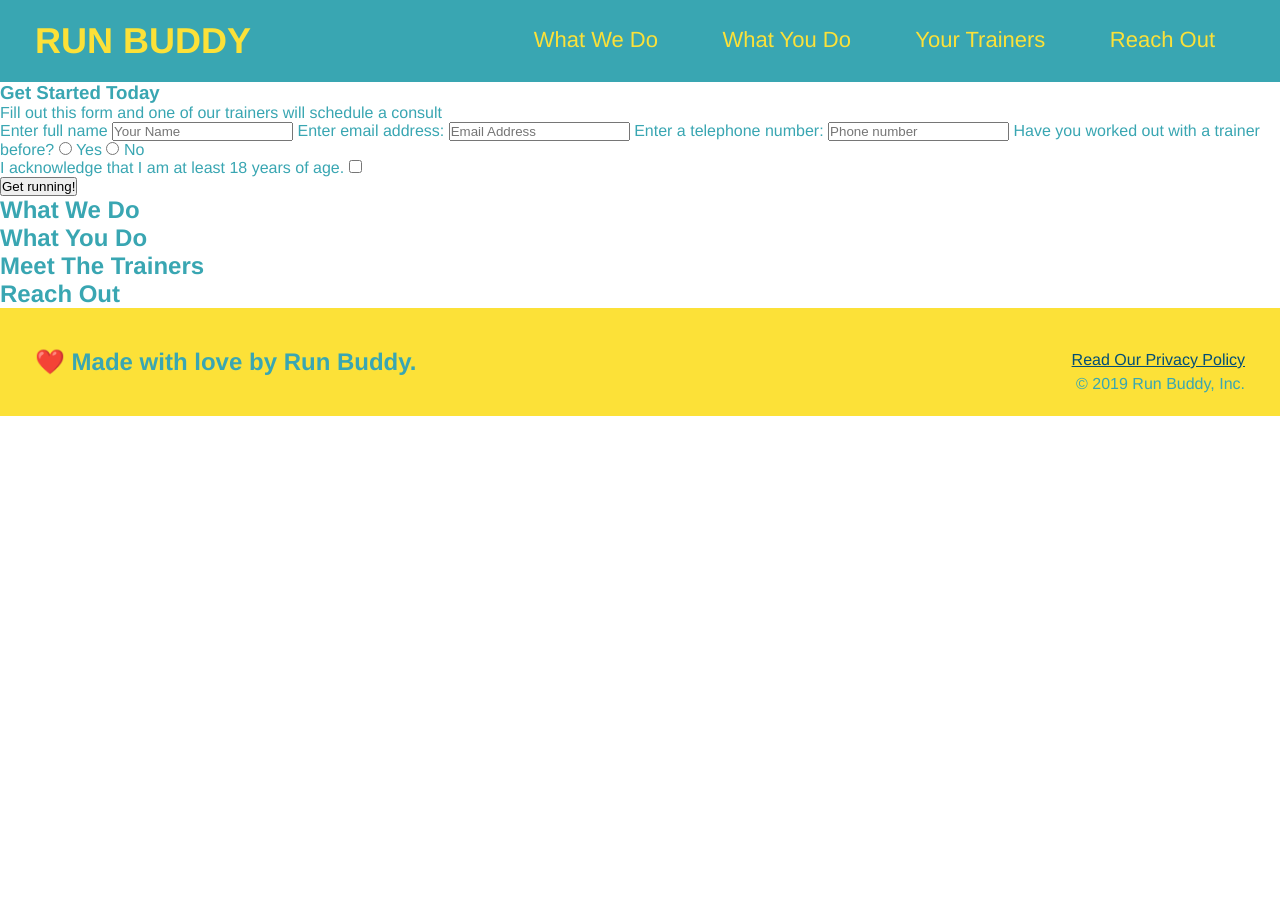
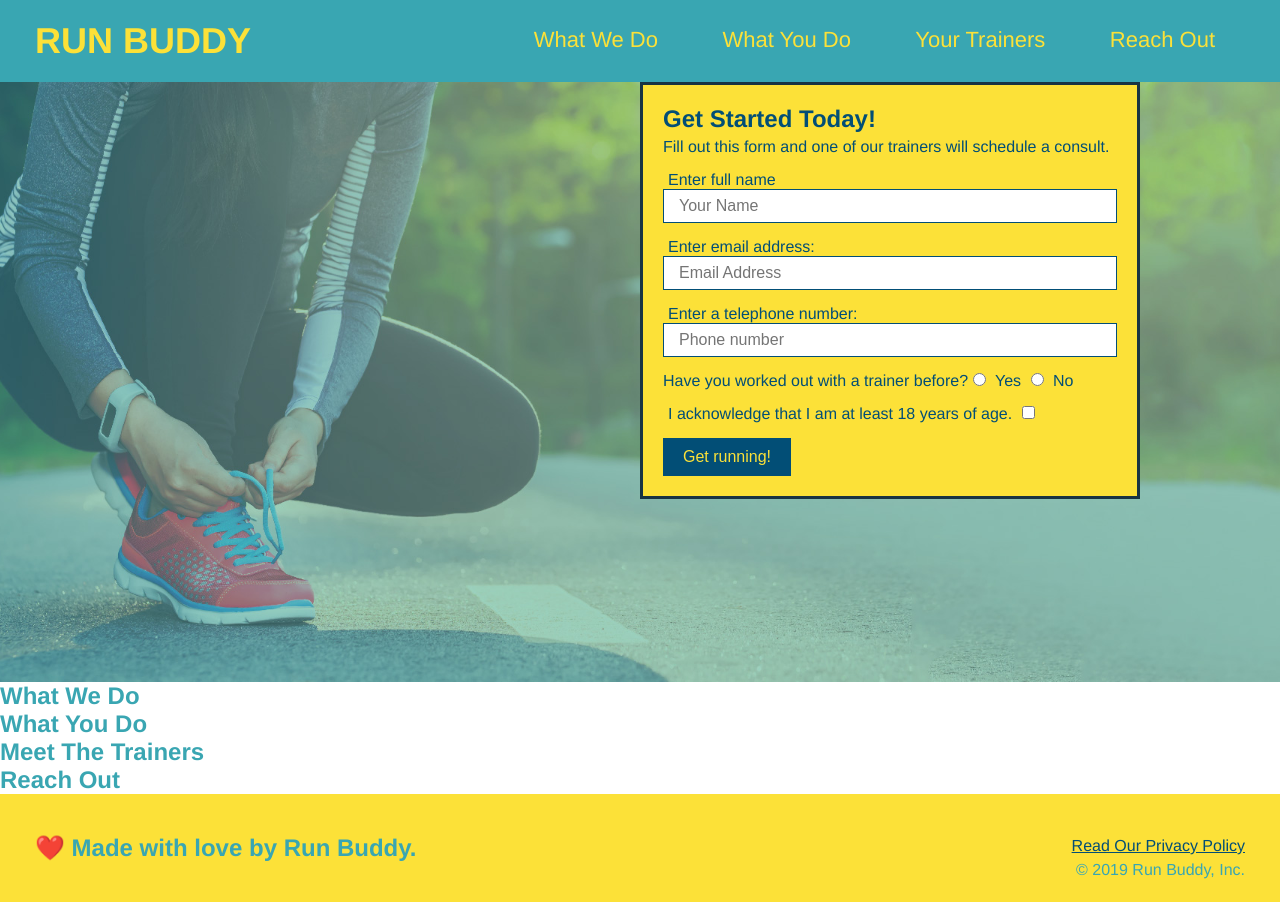
Before and after one commit to mibrahim234/run-buddy, a plain HTML site: page index.html in a window 1280 px wide. Before the commit the page ends 800 px from the top, so only its background shows below. Drawn offline with Linux system fonts and the light colour scheme.

Commit message:
first page completed

```diff
--- a/assets/css/style.css
+++ b/assets/css/style.css
@@ -55,3 +55,45 @@ footer div {
 footer a {
     color: #024e76;
 }
+.hero {
+    background-image: url("../images/hero-bg.jpg");
+    height: 600px;
+    background-size: cover;
+    background-position: center;
+    position: relative;
+}
+.hero-form {
+    border: solid 3px #183342;
+    background-color: #fce138;
+    padding: 20px;
+    width: 500px;
+    color: #024e76;
+    position: absolute;
+    bottom: 12opx;
+    right: 140px;
+}
+.hero-form h3 {
+    font-size: 24px;
+    margin: 0px;
+}
+.hero-form p {
+    margin: 5px 0 15px 0;
+}
+.form-input {
+    border: 1px solid #024e76;
+    display: block;
+    padding: 7px 15px;
+    font-size: 16px;
+    color: #024e76;
+    width: 100%;
+    margin-bottom: 15px;
+}
+.hero-form label {
+    margin: 0 5px;
+}
+.hero-form button {
+    color: #fce138;
+    background-color: #024e76;
+    border: none;
+    padding: 10px 20px;
+    font-size: 16px;
--- a/index.html
+++ b/index.html
@@ -27,17 +27,17 @@
       </ul>
     </nav>
   </header>
-    <section>
-      <div>
-        <h3>Get Started Today</h3>
-        <p>Fill out this form and one of our trainers will schedule a consult</p>
+    <section class="hero">
+      <div class="hero-form">
+        <h3>Get Started Today!</h3>
+        <p>Fill out this form and one of our trainers will schedule a consult.</p>
         <form>
           <label for="name">Enter full name</label>
-          <input type="text" placeholder="Your Name" name="name" id="name" />
+          <input type="text" placeholder="Your Name" name="name" id="name" class="form-input" />
           <label for="email">Enter email address:</label>
-          <input type="email" placeholder="Email Address" name="email" id="email" />
+          <input type="email" placeholder="Email Address" name="email" id="email" class="form-input" />
           <label for="Phone">Enter a telephone number:</label>
-          <input type="tel" placeholder="Phone number" name="phone" id="phone"
+          <input type="tel" placeholder="Phone number" name="phone" id="phone" class="form-input" />
           <p>
             Have you worked out with a trainer before?
             <input type="radio" name="trainer-confirm" id="trainer-yes" />
```
Also changed, not shown: assets/images/hero-bg.jpg (added).
